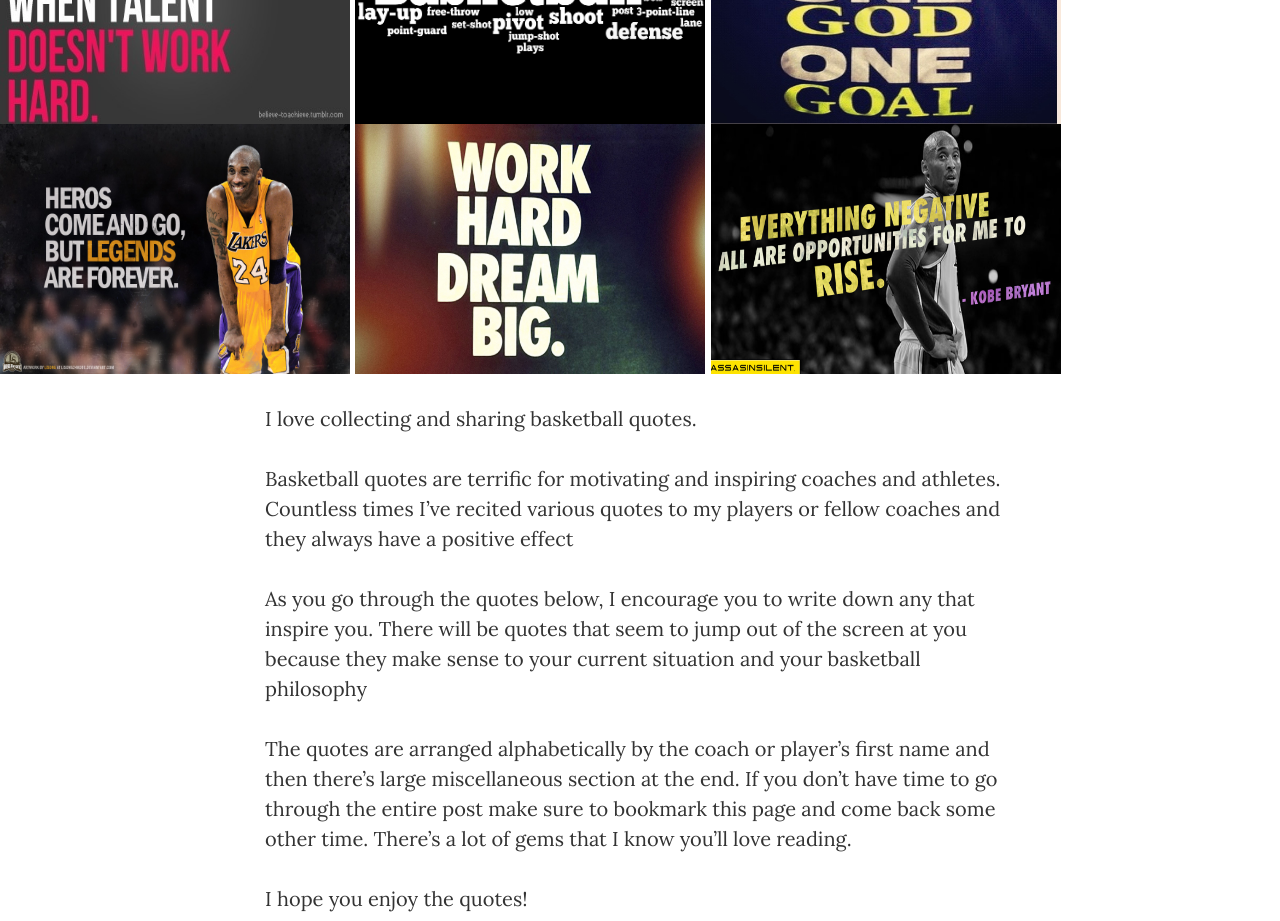
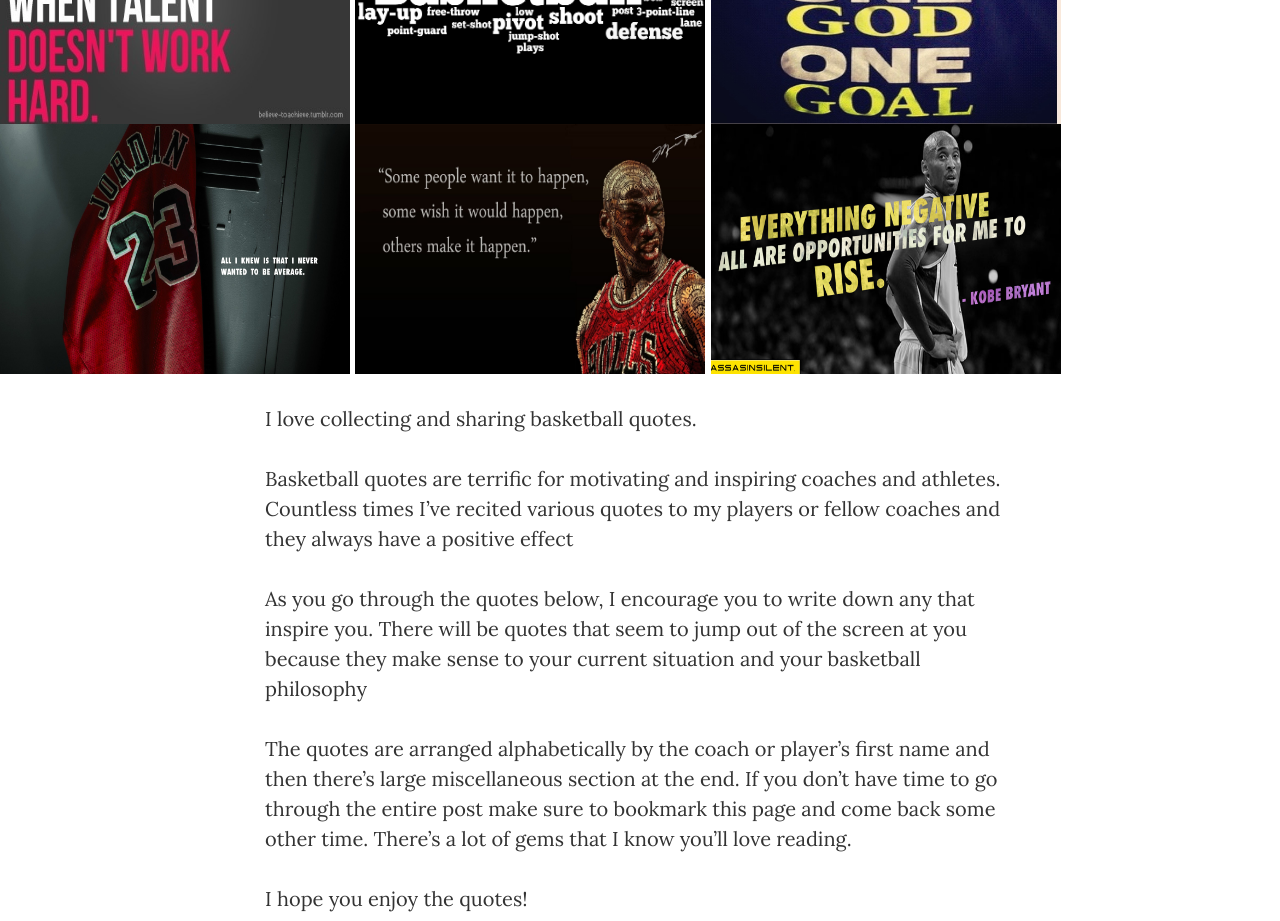
Before and after one commit to nathanielestrada/CleanBlogPages, a website: page post.html in a window 1280 px wide. Shown: the part 880-1801 px from the top of the page. Drawn offline with nearby package versions, Linux system fonts and the light colour scheme.

Commit message:
Update post.html

```diff
--- a/post.html
+++ b/post.html
@@ -86,8 +86,8 @@
 <img src="4.jpg" alt="Mountain View" style="width:350px;height:250px;">
 <img src="5.png" alt="Mountain View" style="width:350px;height:250px;">
 <img src="11.jpg" alt="Mountain View" style="width:350px;height:250px;">
-<img src="6.jpg" alt="Mountain View" style="width:350px;height:250px;">
-<img src="7.jpg" alt="Mountain View" style="width:350px;height:250px;">
+<img src="12.jpg" alt="Mountain View" style="width:350px;height:250px;">
+<img src="13.jpg" alt="Mountain View" style="width:350px;height:250px;">
 <img src="8.jpg" alt="Mountain View" style="width:350px;height:250px;">
 
     <!-- Post Content -->
```
